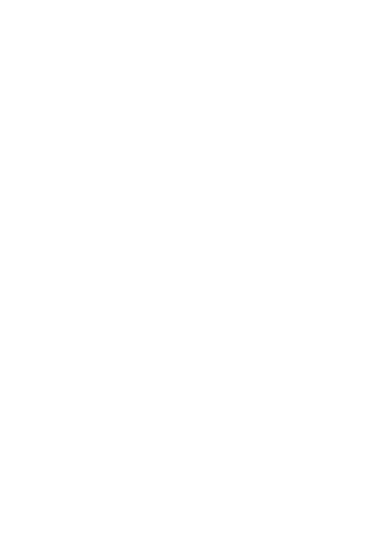
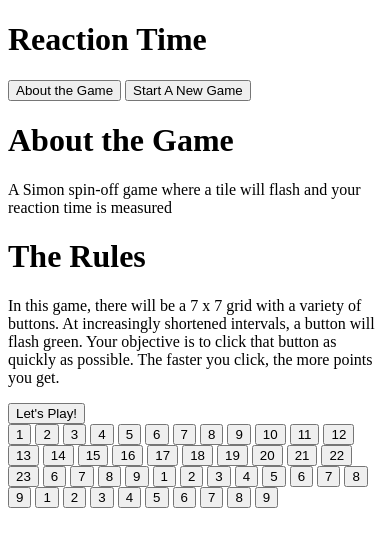
Before and after one commit to svkalvakolanu/simon, a plain HTML site: page reaction.html in a window 390 px wide. Drawn offline with Linux system fonts and the light colour scheme.

```diff
--- a/reaction.html
+++ b/reaction.html
@@ -9,6 +9,72 @@
 
 </head>
 <body>
+    <h1>Reaction Time</h1>
+
+    <button class="modal-buttons" id="openmodal">About the Game</button>
+    <button class="modal-buttons" id="turnindicator">Start A New Game</button>
+    <div class="modal" id="information">
+      <div class="modal-textbox">
+      <h1>About the Game</h1>
+      <p>A Simon spin-off game where a tile will flash and your reaction time is measured</p>
+
+      <h1>The Rules</h1>
+      <p>In this game, there will be a 7 x 7 grid with a variety of buttons. At increasingly shortened intervals, a button will flash green. Your objective is to click that button as quickly as possible. The faster you click, the more points you get. </p>
+      <div class="modal-footer">
+          <button class="modal-buttons" id="close">Let's Play!</button>
+      </div>
+    </div>
+    </div>
+
+
+    <div id="gameboard">
+        <button class="gamebutton" id="one">1</button>
+        <button class="gamebutton" id="two">2</button>
+        <button class="gamebutton" id="three">3</button>
+        <button class="gamebutton" id="four">4</button>
+        <button class="gamebutton" id="five">5</button>
+        <button class="gamebutton" id="six">6</button>
+        <button class="gamebutton" id="seven">7</button>
+        <button class="gamebutton" id="eight">8</button>
+        <button class="gamebutton" id="nine">9</button>
+        <button class="gamebutton" id="one">10</button>
+        <button class="gamebutton" id="two">11</button>
+        <button class="gamebutton" id="three">12</button>
+        <button class="gamebutton" id="four">13</button>
+        <button class="gamebutton" id="five">14</button>
+        <button class="gamebutton" id="six">15</button>
+        <button class="gamebutton" id="seven">16</button>
+        <button class="gamebutton" id="eight">17</button>
+        <button class="gamebutton" id="nine">18</button>
+        <button class="gamebutton" id="one">19</button>
+        <button class="gamebutton" id="two">20</button>
+        <button class="gamebutton" id="three">21</button>
+        <button class="gamebutton" id="four">22</button>
+        <button class="gamebutton" id="five">23</button>
+        <button class="gamebutton" id="six">6</button>
+        <button class="gamebutton" id="seven">7</button>
+        <button class="gamebutton" id="eight">8</button>
+        <button class="gamebutton" id="nine">9</button>
+        <button class="gamebutton" id="one">1</button>
+        <button class="gamebutton" id="two">2</button>
+        <button class="gamebutton" id="three">3</button>
+        <button class="gamebutton" id="four">4</button>
+        <button class="gamebutton" id="five">5</button>
+        <button class="gamebutton" id="six">6</button>
+        <button class="gamebutton" id="seven">7</button>
+        <button class="gamebutton" id="eight">8</button>
+        <button class="gamebutton" id="nine">9</button>
+        <button class="gamebutton" id="one">1</button>
+        <button class="gamebutton" id="two">2</button>
+        <button class="gamebutton" id="three">3</button>
+        <button class="gamebutton" id="four">4</button>
+        <button class="gamebutton" id="five">5</button>
+        <button class="gamebutton" id="six">6</button>
+        <button class="gamebutton" id="seven">7</button>
+        <button class="gamebutton" id="eight">8</button>
+        <button class="gamebutton" id="nine">9</button>
+    </div>
+
 
     <script src="reactionscript.js"></script>
 </body>
```
Also changed, not shown: script.js (+6 -6 lines).
